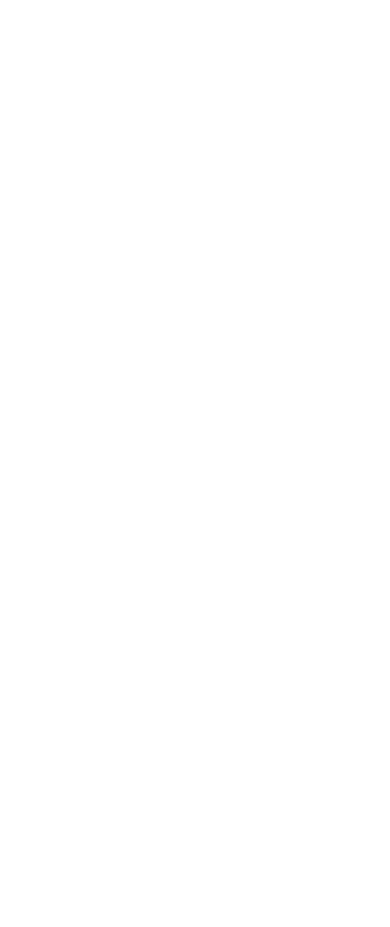
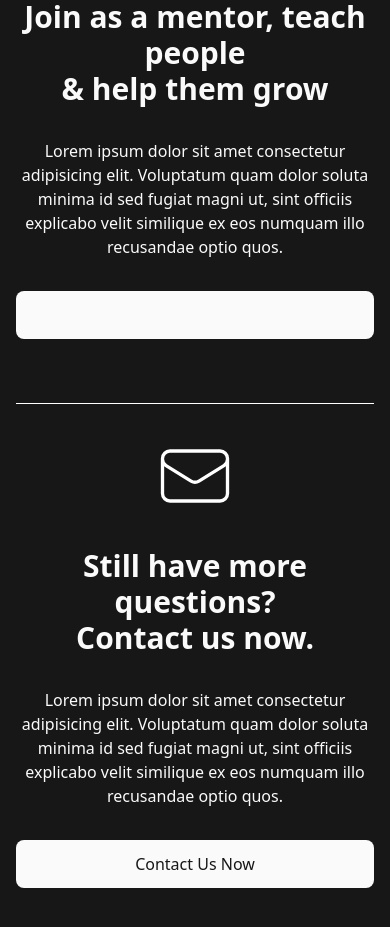
Before and after one commit to lecongly/landing-page-career, a React (Vite) app: page / in a window 390 px wide. Shown: the part 6920-7847 px from the top of the page. Before the commit the page ends 6711 px from the top, so only its background shows below. Built offline with nearby package versions, Linux system fonts and the light colour scheme.

Commit message:
feat: cta alt section

```diff
--- a/src/App.tsx
+++ b/src/App.tsx
@@ -5,6 +5,7 @@
 import CTA from "./components/CTA";
 import Remote from "./components/Remote";
 import Branches from './components/Branches';
+import CTAAlt from './components/CTAAlt';
 
 function App() {
 
@@ -17,6 +18,7 @@
             <CTA/>
             <Remote/>
             <Branches/>
+            <CTAAlt/>
         </>
 
     )
--- /dev/null
+++ b/src/components/CTAAlt.tsx
@@ -0,0 +1,90 @@
+import React from 'react';
+import {motion} from "framer-motion"
+import Button from './core/Button';
+
+const CtaAlt = () => {
+    return (
+        <section className="py-16 px-4 md:px-8 overflow-hidden 2xl:px-60 mx-auto grid gap-8 grid-cols-12 relative
+        bg-neutral-900 divide-y lg:divide-y-0 lg:divide-x divide-white">
+            <div className="col-span-12 md:col-span-10 md:col-start-2 lg:col-span-6 py-8 lg:px-24 text-neutral-50">
+                <motion.img
+                    initial={{opacity: 0, y: 5}}
+                    whileInView={{opacity: 1, y: 0}}
+                    viewport={{margin: '-50px'}}
+                    transition={{duration: 0.5}}
+                    className='w-20 h-20 mx-auto lg:mx-0'
+                    src='/user_white.svg'
+                    alt='user'
+                />
+                <motion.h3
+                    className="my-8 text-center lg:text-left text-3xl font-bold"
+                    initial={{opacity: 0, y: 5}}
+                    whileInView={{opacity: 1, y: 0}}
+                    viewport={{margin: '-50px'}}
+                    transition={{duration: 0.5, delay: 0.3}}>
+                    Join as a mentor, teach people <br/>& help them grow
+                </motion.h3>
+                <motion.p
+                    initial={{opacity: 0, y: 5}}
+                    whileInView={{opacity: 1, y: 0}}
+                    viewport={{margin: '-50px'}}
+                    transition={{duration: 0.5, delay: 0.5}}
+                    className='opacity-70 max-w-lg mx-auto lg:mx-0 text-center lg:text-left mb-8'>
+                    Lorem ipsum dolor sit amet consectetur adipisicing elit. Voluptatum
+                    quam dolor soluta minima id sed fugiat magni ut, sint officiis
+                    explicabo velit similique ex eos numquam illo recusandae optio quos.
+                </motion.p>
+                <motion.div
+                    className='lg:w-max'
+                    initial={{opacity: 0, y: 5}}
+                    whileInView={{opacity: 1, y: 0}}
+                    viewport={{margin: '-50px'}}
+                    transition={{duration: 0.5, delay: 0.7}}>
+
+                    <Button text="Get Started now" className="bg-cyan-500 text-neutral-50 w-full lg:w-max"/>
+
+                </motion.div>
+            </div>
+            <div className="col-span-12 md:col-span-10 md:col-start-2 lg:col-span-6 py-8 lg:px-24 text-neutral-50">
+                <motion.img
+                    initial={{opacity: 0, y: 5}}
+                    whileInView={{opacity: 1, y: 0}}
+                    viewport={{margin: '-50px'}}
+                    transition={{duration: 0.5}}
+                    className='w-20 h-20 mx-auto lg:mx-0'
+                    src='/mail.svg'
+                    alt='user'
+                />
+                <motion.h3
+                    className="my-8 text-center lg:text-left text-3xl font-bold"
+                    initial={{opacity: 0, y: 5}}
+                    whileInView={{opacity: 1, y: 0}}
+                    viewport={{margin: '-50px'}}
+                    transition={{duration: 0.5, delay: 0.3}}>
+                    Still have more questions? <br/>
+                    Contact us now.
+                </motion.h3>
+                <motion.p
+                    initial={{opacity: 0, y: 5}}
+                    whileInView={{opacity: 1, y: 0}}
+                    viewport={{margin: '-50px'}}
+                    transition={{duration: 0.5, delay: 0.5}}
+                    className='opacity-70 max-w-lg mx-auto lg:mx-0 text-center lg:text-left mb-8'>
+                    Lorem ipsum dolor sit amet consectetur adipisicing elit. Voluptatum
+                    quam dolor soluta minima id sed fugiat magni ut, sint officiis
+                    explicabo velit similique ex eos numquam illo recusandae optio quos.
+                </motion.p>
+                <motion.div
+                    className='lg:w-max'
+                    initial={{opacity: 0, y: 5}}
+                    whileInView={{opacity: 1, y: 0}}
+                    viewport={{margin: '-50px'}}
+                    transition={{duration: 0.5, delay: 0.7}}>
+                    <Button text="Contact Us Now" className="bg-amber-500 text-neutral-900 w-full lg:w-max"/>
+                </motion.div>
+            </div>
+        </section>
+    );
+};
+
+export default CtaAlt;
```
Also changed, not shown: public/mail.svg (added), public/user_white.svg (added).
